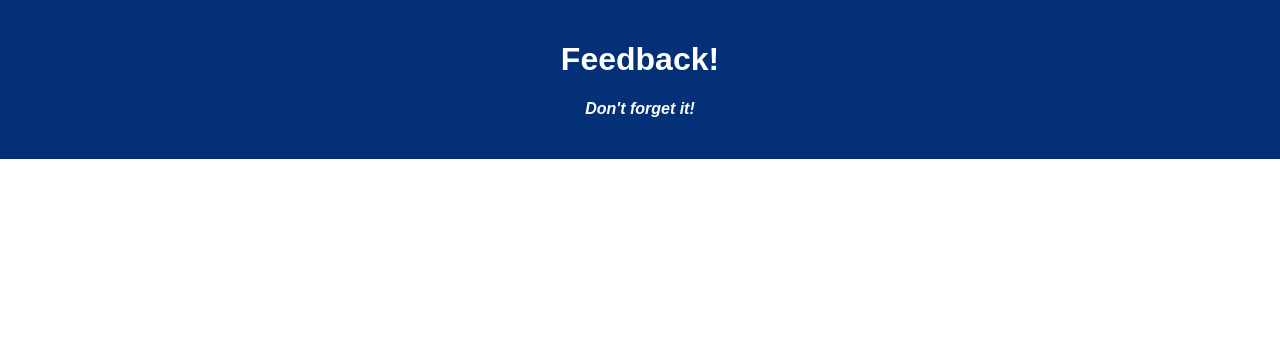
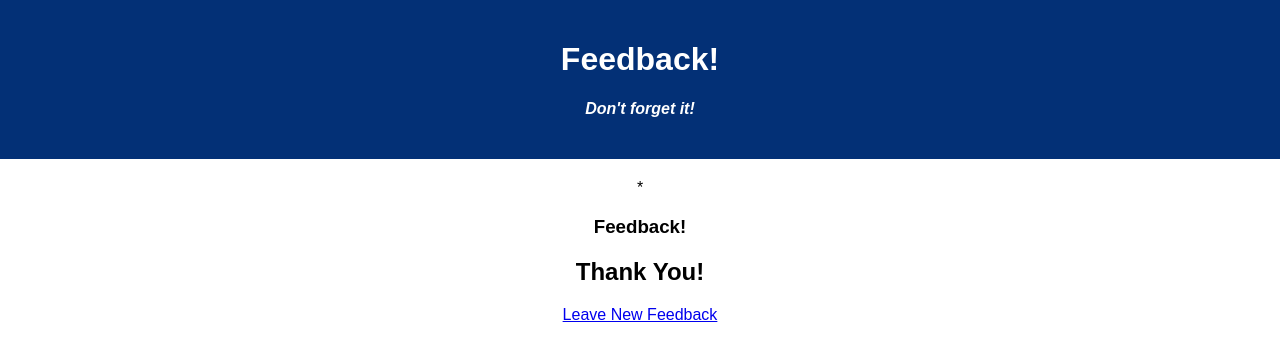
Before and after one commit to Alcamara/weekend-redux-feedback-loop, a React (Create React App) app: page /#/thankyou in a window 1280 px wide. Shown: the top 358 px of the page. Built offline with nearby package versions, Linux system fonts and the light colour scheme.

Commit message:
created and tested FeedbackThankYou component and route

```diff
--- a/src/components/App/App.jsx
+++ b/src/components/App/App.jsx
@@ -10,6 +10,7 @@ import FeedBackUnderstanding from '../FeedBackUnderstanding/FeedBackUnderstandin
 import FeedBackSupported from '../FeedBackSupported/FeedBackSupported';
 import FeedBackComment from '../FeedBackComment/FeedBackComment';
 import FeedBackReview from '../FeedBackReview/FeedBackReview';
+import FeedBackThankYou from '../FeedBackThankYou/FeedBackThankYou';
 
 function App() {
 
@@ -54,6 +55,11 @@ function App() {
             <FeedBackReview/>
           </Route>
 
+          <Route exact path='/thankyou'>
+            {/* Thank You page */}
+            <FeedBackThankYou/>
+          </Route>
+
 
         </div>
     </Router>
--- a/src/components/FeedBackReview/FeedBackReview.jsx
+++ b/src/components/FeedBackReview/FeedBackReview.jsx
@@ -1,7 +1,12 @@
 import axios from "axios";
 //import {useSelector}
 
+import { useHistory } from "react-router-dom";
+
 export default function FeedBackReview(){
+
+    const history = useHistory()
+
     return (
         <div>
             <h2>Review Your Feedback</h2>
@@ -11,7 +16,13 @@ export default function FeedBackReview(){
                 <h3>Support: <span>$!</span></h3>
                 <h3>Comment: <span>$!</span></h3>
             </div>
-            <button>SUBMIT</button>
+            <button
+                onClick={()=>{
+                    history.push('/thankyou')
+                }}
+            >
+                SUBMIT
+            </button>
         </div>
     )
 }
--- /dev/null
+++ b/src/components/FeedBackThankYou/FeedBackThankYou.jsx
@@ -0,0 +1,17 @@
+import { Link } from "react-router-dom"
+
+export default function FeedBackThankYou(){
+    return (
+        <div>
+            <div className="row">
+                <div className="col">*</div>
+                <div  className="col">
+                    <h3>Feedback!</h3>
+                </div>
+                <div><h2>Thank You!</h2></div>
+                <Link to='/'>Leave New Feedback</Link>
+
+            </div>
+        </div>
+    )
+}
```
